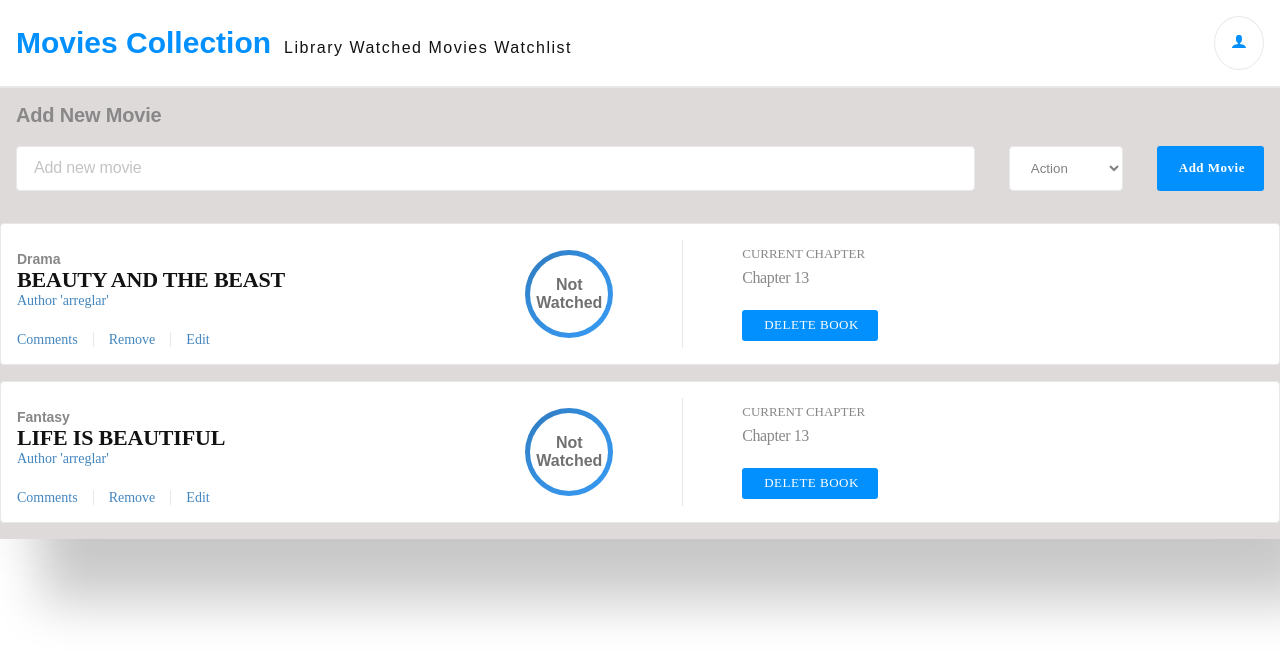
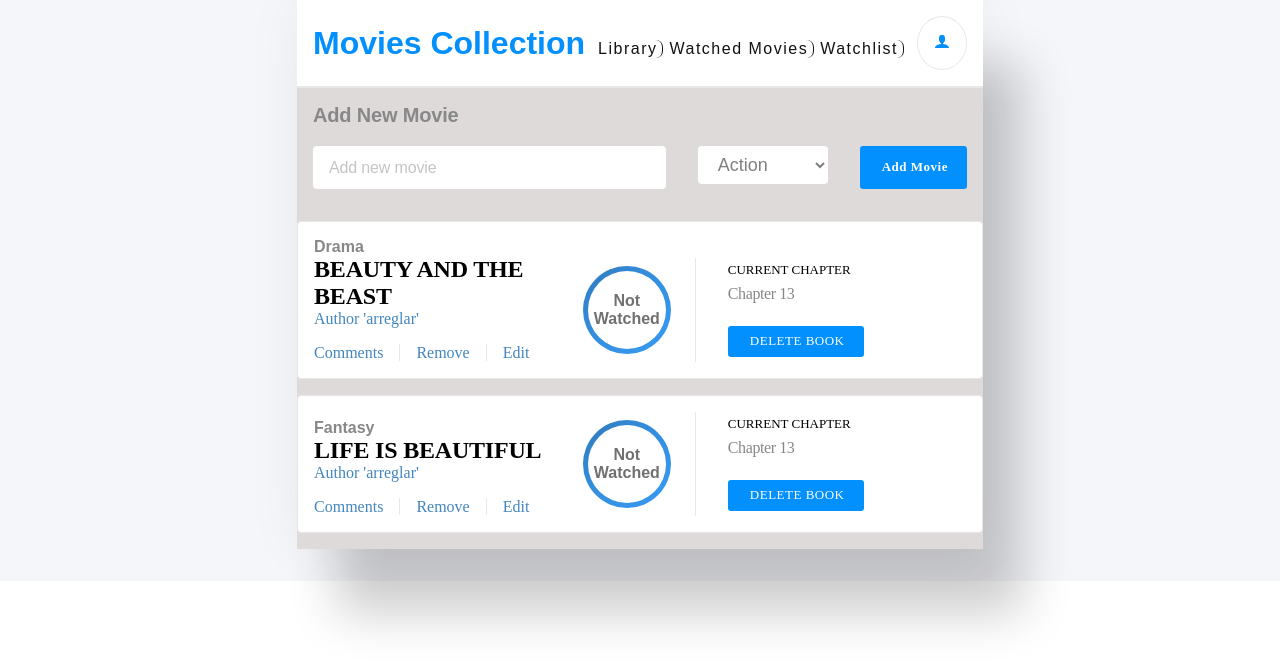
Before and after one commit to marilirulita/movies_collection, a React (Create React App) app: page / in a window 1280 px wide. Shown: the top 668 px of the page. Built offline with nearby package versions, Linux system fonts and the light colour scheme.

Commit message:
optimse css code eraising unecesary code

```diff
--- a/src/App.css
+++ b/src/App.css
@@ -1,161 +1,27 @@
-/* body {
+body {
   margin: 0;
-  color: rgb(90 94 98);
-  background-color: rgb(252, 249, 249);
+  padding: 0;
 }
 
-h1,
-h3 {
+button {
+  padding: 0;
   margin: 0;
 }
 
-h2 {
-  margin: 0;
-  padding: 5px;
+.Bookstore-CMS {
+  padding: 0 2rem 2rem 2rem;
+  background-color: #f5f6fa;
 }
- */
-/* .app-container {
-  background-color: white;
-  display: flex;
-  flex-direction: column;
-  align-items: center;
-  margin: 0 auto;
-  width: fit-content;
-} */
-
-/* Navbar section */
-/* .nav-container {
-  display: flex;
-  flex-direction: column;
-  padding: 10px;
-  width: -webkit-fill-available;
-}
-
-.nav-container h1 {
-  align-self: center;
-}
- */
-/* .links-menu {
-  display: flex;
-  align-items: center;
-}
-
-.links-menu a {
-  color: #7b7b7b;
-  text-decoration: none;
-  padding: 3px;
-  border: 1px solid #7b7b7b;
-  margin: 0 3px;
-  border-radius: 5px;
-}
- */
-/* .hideMenu {
-  display: none;
-}
-
-.showMenu {
-  display: flex;
-}
-
-button {
-  border: 1px solid #7b7b7b;
-  border-radius: 5px;
-  margin: 0 5px;
-}
-
-button svg {
-  color: #7b7b7b;
-  width: 20px;
-  height: 20px;
-} */
-
-/* Add movies section */
-/*
-
-
-
-.add-new-movie {
-  padding: 5px;
-}
-
-.add-new-movie input {
-  margin-right: 5px;
-  font-size: large;
-  border-radius: 5px;
-  border: none;
-  outline: none;
-} */
-
-/* .add-new-movie select {
-  font-size: large;
-  border-radius: 5px;
-  outline: none;
-}
-
-.add-new-movie button {
-  font-size: large;
-}
-
-/* Display movies section */
-/* .display-movies {
-  display: flex;
-  flex-direction: column;
-  margin: 10px 0;
-}
-
-.movie-container {
-  padding: 5px;
-  display: flex;
-  align-items: center;
-  justify-content: space-between;
-  border: 1px solid #7b7b7b;
-  margin: 2px;
-  border-radius: 5px;
-} */
-
-/* watched movies */
-/* .btnwatched {
-  background-color: rgb(115, 120, 139);
-  color: rgb(209, 222, 248);
-  padding: 5px 3px;
-}
-
-.btnNotWatched {
-  background-color: rgb(129, 108, 131);
-  color: rgb(248, 210, 248);
-  padding: 5px 3px;
-}
-
-.deleteWatch {
-  display: flex;
-  justify-content: space-between;
-}
- */
-/* @media (max-width: 480px) {
-  .add-new-movie {
-    display: flex;
-    flex-direction: column;
-    align-items: stretch;
-  }
-
-  .add-new-movie * {
-    width: 100%;
-    margin: 2px 0;
-  }
-
-  .movie-container {
-    flex-direction: column;
-    align-items: stretch;
-  }
-}
- */
-/* new style code */
 
 .panel-bg {
   border-radius: 4px;
-  box-shadow: 2.5rem 4.062rem 50px 0 rgba(0, 0, 0, 0.2),
+  box-shadow: 2.5rem 4rem 50px 0 rgba(0, 0, 0, 0.2),
     0 0 60px 0 rgba(0, 0, 0, 0.05);
   background-color: #fafafa;
+  display: flex;
+  flex-direction: column;
+  width: fit-content;
+  margin: 0 auto;
 }
 
 /* navbar section */
@@ -169,38 +35,31 @@ button svg {
 
 .navbar-left {
   display: flex;
-  align-items: end;
+  align-items: baseline;
 }
 
 .links {
   display: flex;
   margin: 0 10px 0 10px;
+  align-items: end;
 }
 
 .Bookstore-CMS1 {
   margin: 0;
   font-family: "Montserrat", sans-serif;
-  font-size: 1.875rem;
-  font-weight: bold;
-  font-stretch: normal;
-  font-style: normal;
-  line-height: normal;
-  letter-spacing: normal;
   color: #0290ff;
 }
 
+/* agrgar algo para dividir los links */
 .BOOKS {
   font-family: "Montserrat", sans-serif;
-  font-size: 1rem;
-  font-weight: normal;
-  font-stretch: normal;
-  font-style: normal;
-  line-height: normal;
   letter-spacing: 1.5px;
   color: #121212;
   text-decoration: none;
-  padding: 1px;
-  margin: 2px;
+  padding-right: 5px;
+  margin: 0 3px;
+  border-right: 1px solid #121212;
+  border-radius: 7px;
 }
 
 .BOOKS:focus {
@@ -225,6 +84,13 @@ button svg {
   flex-direction: column;
 }
 
+.empty-list {
+  align-self: center;
+  font-family: "Montserrat", sans-serif;
+  font-size: 2rem;
+  color: #6e6e6e;
+}
+
 .Lesson-Panel {
   margin-bottom: 1rem;
   padding: 1rem;
@@ -244,52 +110,32 @@ button svg {
 .Category {
   opacity: 0.5;
   font-family: "Montserrat", sans-serif;
-  font-size: 0.875rem;
   font-weight: bold;
-  font-stretch: normal;
-  font-style: normal;
-  line-height: normal;
-  letter-spacing: normal;
   color: #121212;
 }
 
+/* investigar el tipo de letra roboto slab */
 .Title {
   font-family: "Roboto Slab", serif;
-  font-size: 1.375rem;
+  font-size: 1.5rem;
   font-weight: bold;
-  font-stretch: normal;
-  font-style: normal;
-  line-height: normal;
   letter-spacing: -0.2px;
-  color: #121212;
 }
 
 .Author {
-  font-family: "Roboto Slab", serif;
-  font-size: 0.875rem;
-  font-weight: 300;
-  font-stretch: normal;
-  font-style: normal;
-  line-height: normal;
-  letter-spacing: normal;
+  font-family: "Roboto Slab", serif;;
   color: #4386bf;
 }
 
 .comments-section {
-  margin-top: 1.313rem;
+  margin-top: 1rem;
 }
 
 .Comments {
-  margin-right: 0.938rem;
-  padding-right: 0.938rem;
+  margin-right: 1rem;
+  padding-right: 1rem;
   border-right: 1px solid #e8e8e8;
   font-family: "Roboto Slab", serif;
-  font-size: 0.875rem;
-  font-weight: 300;
-  font-stretch: normal;
-  font-style: normal;
-  line-height: normal;
-  letter-spacing: normal;
   color: #4386bf;
 }
 
@@ -307,12 +153,12 @@ button svg {
 .percent-section {
   display: flex;
   align-items: center;
-  padding-right: 3.688rem;
+  padding-right: 1rem;
   border-right: 1px solid #e8e8e8;
 }
 
 .circle {
-  padding: 0.62rem;
+  padding: 0.5rem;
 }
 
 .btnNotWatched {
@@ -348,19 +194,15 @@ button svg {
   font-family: "Montserrat", sans-serif;
   font-size: 1rem;
   font-weight: bold;
-  font-stretch: normal;
-  font-style: normal;
-  line-height: normal;
-  letter-spacing: normal;
 }
 
 .chapter-section {
   display: flex;
   flex-direction: column;
-  margin-left: 3.688rem;
+  margin-left: 2rem;
 }
 
-.Current-Chapter,
+.CChapterurrent-,
 .Current-Lesson {
   opacity: 0.5;
   font-family: "Roboto Slab", serif;
@@ -410,8 +252,7 @@ button svg {
   min-width: 350px;
 }
 
-/* finihs */
-
+/* code for add section */
 .add-book {
   padding: 1rem 1rem 2rem 1rem;
   border-top: 2px solid #e8e8e8;
@@ -437,18 +278,15 @@ button svg {
 
 .inputs {
   flex: 1;
-  margin-right: 2.125rem;
-  padding: 0.813rem 1.063rem;
-  border-radius: 4px;
-  border: solid 1px #e8e8e8;
-  background-color: #fff;
 }
 
-select {
-  margin-right: 2.125rem;
-  padding: 0.813rem 1.063rem;
+.inputs, select {
+  margin-right: 2rem;
+  padding: 0.5rem 1rem;
   border-radius: 4px;
-  border: solid 1px #e8e8e8;
+  border: none;
+  font-size: large;
+  outline: none;
   background-color: #fff;
   color: gray;
 }
@@ -483,27 +321,22 @@ select {
   color: #fff;
 }
 
-/* no se si sirven de algo jjaja*/
+/* media queri section */
+/* @media (max-width: 480px) {
+  .add-new-movie {
+    display: flex;
+    flex-direction: column;
+    align-items: stretch;
+  }
 
-body {
-  margin: 0;
-  padding: 0;
+  .add-new-movie * {
+    width: 100%;
+    margin: 2px 0;
+  }
+
+  .movie-container {
+    flex-direction: column;
+    align-items: stretch;
+  }
 }
-
-.Bookstore-CMS {
-  padding: 3rem;
-  background-color: #f5f6fa;
-}
-
-/* other styles */
-button {
-  padding: 0;
-  margin: 0;
-}
-
-.empty-list {
-  align-self: center;
-  font-family: "Montserrat", sans-serif;
-  font-size: 2rem;
-  color: #6e6e6e;
-}
+ */
--- a/src/App.js
+++ b/src/App.js
@@ -18,6 +18,7 @@ function App() {
   }, [library, wishes]);
 
   return (
+    <div className="Bookstore-CMS">
     <div className="panel-bg">
       <Navbar />
       <Routes>
@@ -26,6 +27,7 @@ function App() {
         <Route path="watchlist" element={<Watchlist />} />
       </Routes>
     </div>
+    </div>
   );
 }
 
--- a/src/components/Library.js
+++ b/src/components/Library.js
@@ -19,7 +19,9 @@ const Library = () => {
   const [state, setState] = useState(newMovie);
 
   const selectGenre = (select) => {
-    setState({ ...state, genre: select.options[select.selectedIndex].value });
+    setState({ ...state, genre: select.value });
+    /* check this old code ?? */
+    /* setState({ ...state, genre: select.options[select.selectedIndex].value }); */
   };
 
   // update the object new movie with all data to library (store)
--- a/src/components/Watchlist.js
+++ b/src/components/Watchlist.js
@@ -18,7 +18,8 @@ const Watchlist = () => {
   const [state, setState] = useState(newMovie);
 
   const selectGenre = (select) => {
-    setState({ ...state, genre: select.options[select.selectedIndex].value });
+    setState({ ...state, genre: select.value });
+   /*  setState({ ...state, genre: select.options[select.selectedIndex].value }); */
   };
 
   // create a new movie to the wishlist store
```
